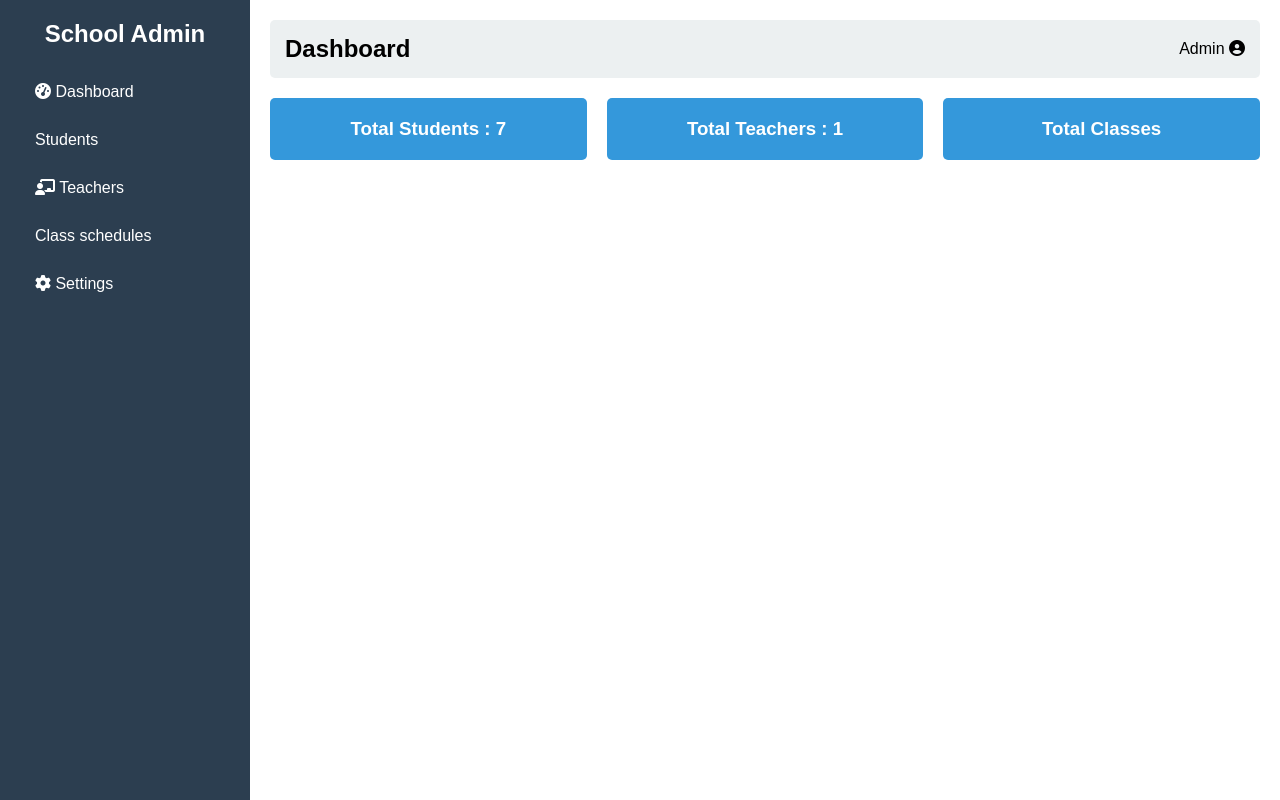
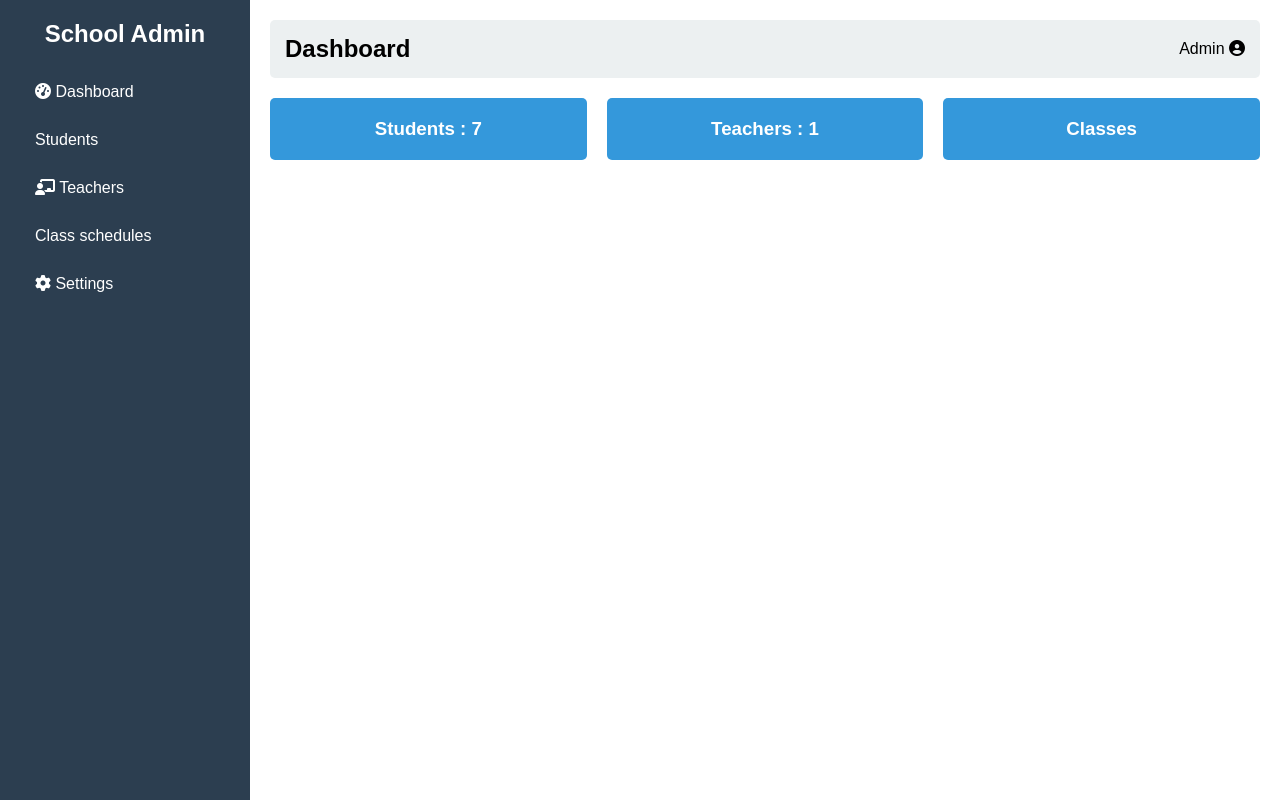
Before and after one commit to ItsmeNiteshMeena/school-management-system, a Django app: page /admindash/ in a window 1280 px wide. Run offline with Django 5.2, Linux system fonts and the light colour scheme; data comes from the database, SQL or seed files in the repository; some libraries are stand-ins or nearby versions.

Commit message:
admin section update1

```diff
--- a/lmproject/myapp/templates/admindash.html
+++ b/lmproject/myapp/templates/admindash.html
@@ -22,13 +22,13 @@
         </header>
         <section class="cards">
             <div class="card">
-                <h3>Total Students :  {{ student_count }}</h3>
+                <h3> Students :  {{ student_count }}</h3>
             </div>
             <div class="card">
-                <h3>Total Teachers :  {{ teacher_count }}</h3>
+                <h3> Teachers :  {{ teacher_count }}</h3>
             </div>
             <div class="card">
-                <h3>Total Classes</h3>
+                <h3> Classes</h3>
             </div>
         </section>
     </div>
```
